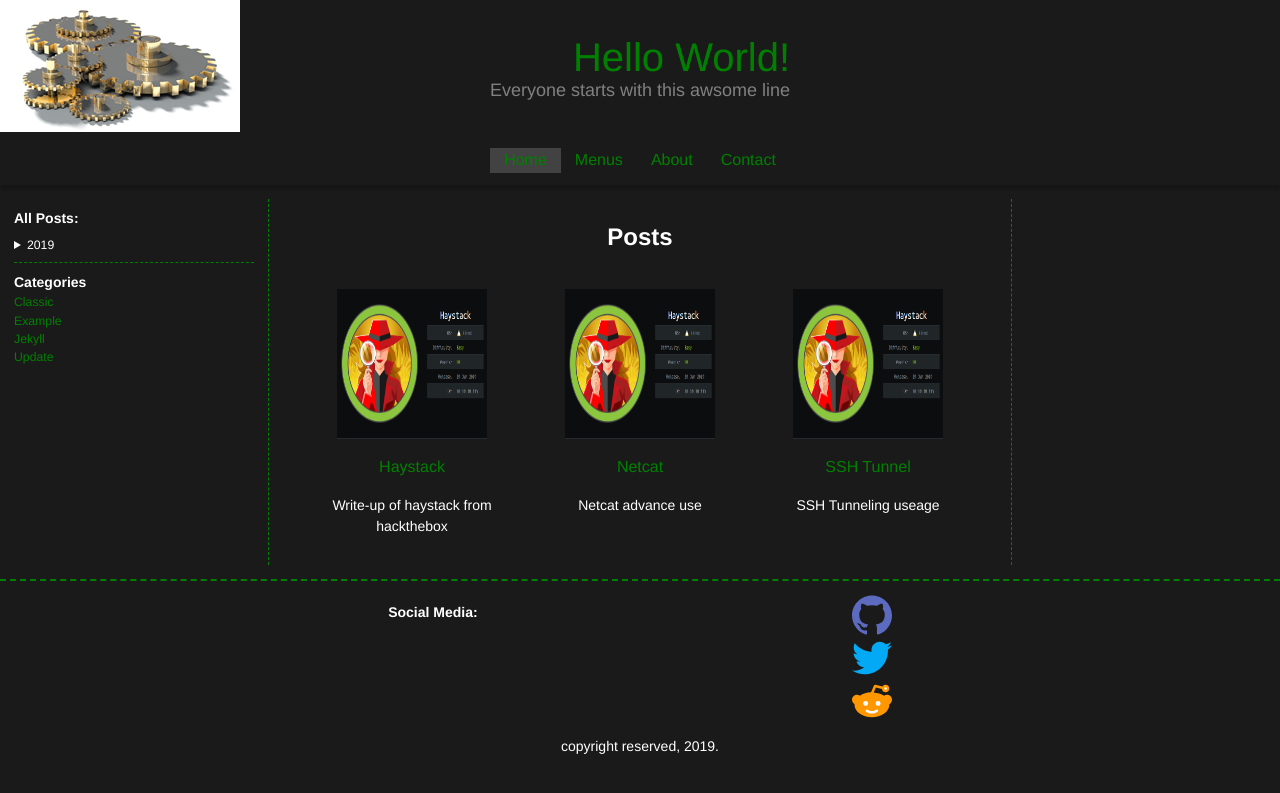
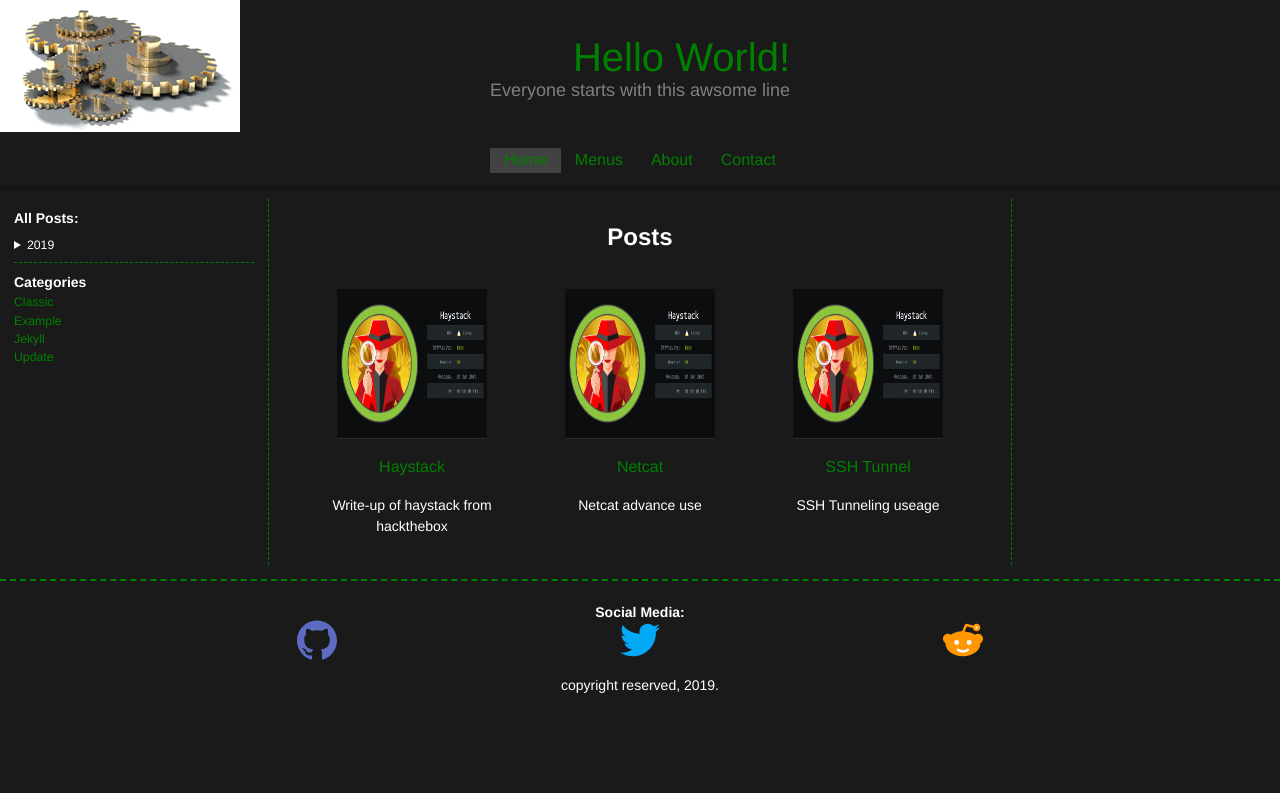
Before and after one commit to ald3rs0n/ald3rs0n.github.io, a Jekyll site: the page built from index.md, in a window 1280 px wide. Shown: the top 793 px of the page. Built offline with Jekyll 4.4.1, drawn with Linux system fonts in a browser that asks for light colours; our own code applies the rules of GitHub Pages for plain Markdown files.

Commit message:
commit#24

```diff
--- a/_includes/widgets/social-media.html
+++ b/_includes/widgets/social-media.html
@@ -9,13 +9,13 @@ Configure the github-username and twitter-username in `_config.yml`.
 Configure the text for the header message in "_data/text-for.yml" for the item `tSocialMediaResources`.
 
 -->{%- endcomment %}
-<div class="social-icon">
+<div>
 {%- assign message = 'Social Media & Resources' -%}
 {%- if site.data.text-for.tSocialMediaResources -%}
 	{%- assign message = site.data.text-for.tSocialMediaResources -%}
 {%- endif %}
 	<h1>{{ message }}:</h1>
-	<div>
+	<div  class="social-icon">
 		<div>
 {%- if site.github_username %}
 	{% include widgets/social-media-res/icon-github.html username=site.github_username %}
```
